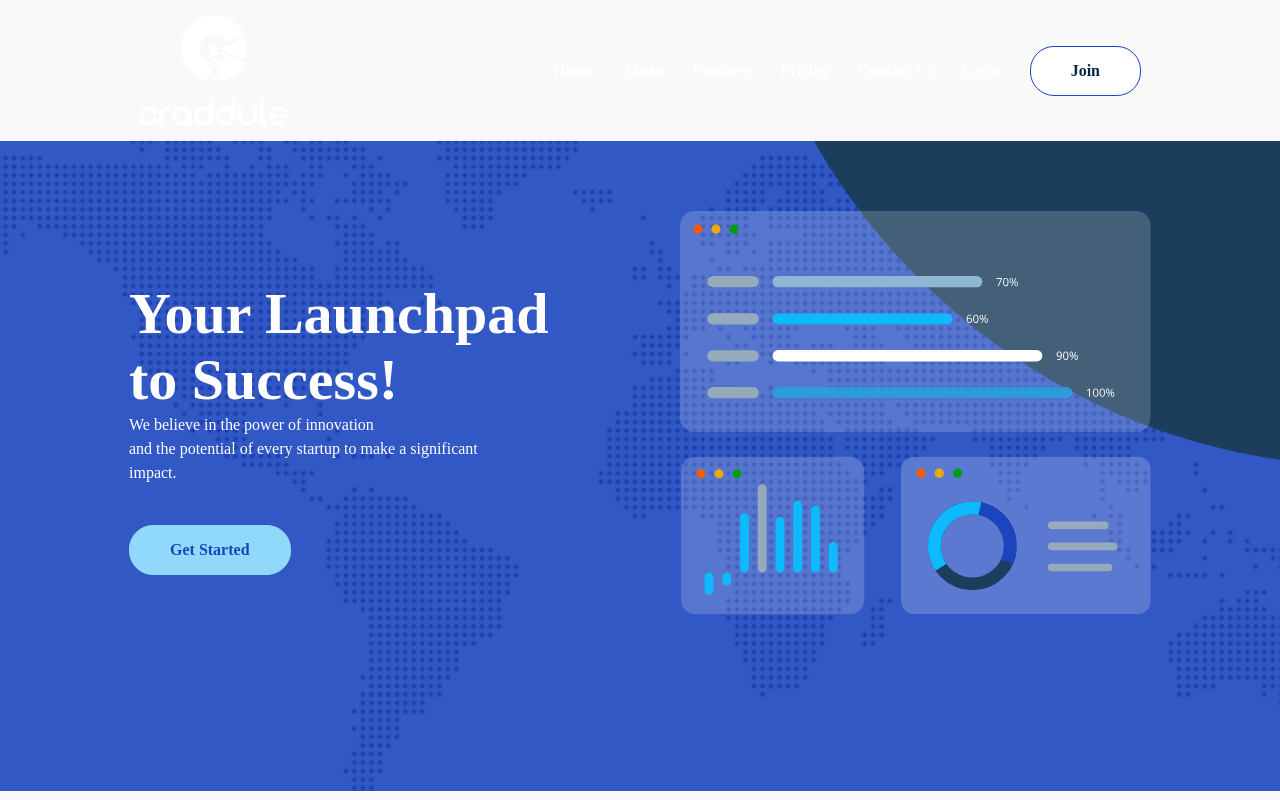
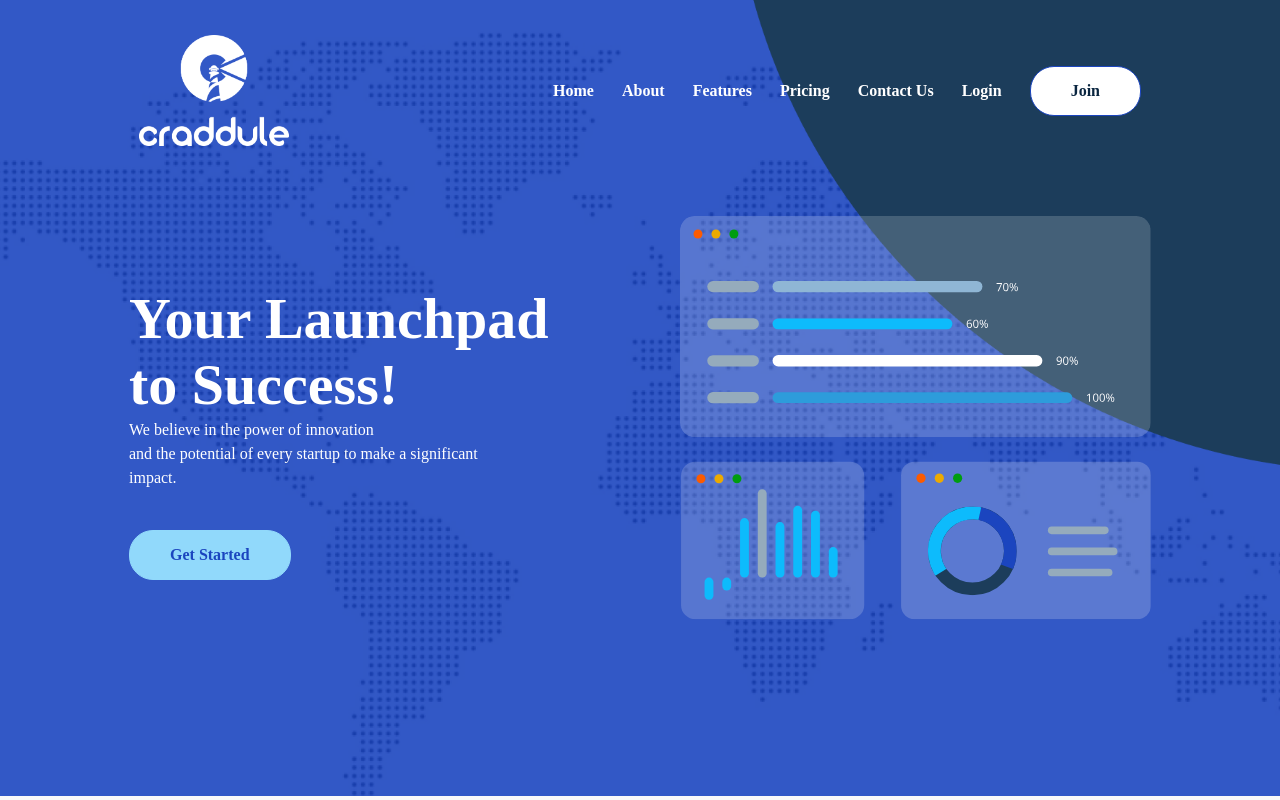
Before and after one commit to tosxin-456/craddule-web, a React (Create React App) app: page / in a window 1280 px wide. Shown: the top 800 px of the page. Built offline with nearby package versions, Linux system fonts and the light colour scheme; no server answers.

Commit message:
added the login

```diff
--- a/src/components/navbar.js
+++ b/src/components/navbar.js
@@ -43,7 +43,7 @@ const Navbar = () => {
   return (
     <>
 
-      <div className={(hasLettersAndNumbers || basePath==='home'  || location.pathname == '/waiting') && height < 70 ? 'flex justify-between items-center px-[30px] md:px-[139px] py-[5px] pt-[20px] md:py-[0px] md:pt-[35px] bg-none z-[999] relative top-0' : 'flex justify-between items-center px-[30px] md:px-[139px] py-[15px] md:py-[15px] bg-[#F9F9F9] z-[1000] sticky top-0'}>
+      <div className={(hasLettersAndNumbers || basePath === '' || basePath === '/' || basePath==='home'  || location.pathname == '/waiting') && height < 70 ? 'flex justify-between items-center px-[30px] md:px-[139px] py-[5px] pt-[20px] md:py-[0px] md:pt-[35px] bg-none z-[999] relative top-0' : 'flex justify-between items-center px-[30px] md:px-[139px] py-[15px] md:py-[15px] bg-[#F9F9F9] z-[1000] sticky top-0'}>
         <div className='w-fit'>
           <a href={referralCode ? `/${referralCode}` : '/'}
             className={(hasLettersAndNumbers ||  location.pathname == '/' || location.pathname == '/waiting' || location.pathname == '/waiting') && height < 70 ? 'text-[30px] md:text-[44px] font-manrope font-semibold text-white' : 'text-[30px] md:text-[44px] font-manrope font-semibold text-primary flex gap-2'}>
```
